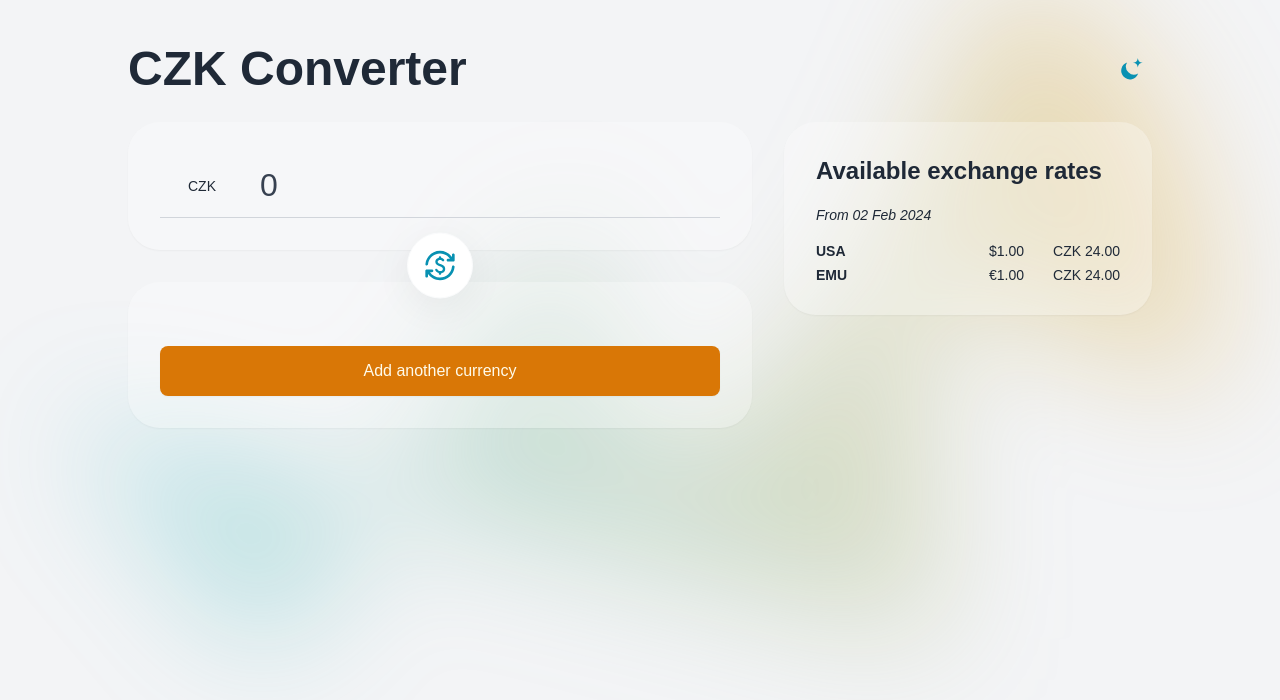
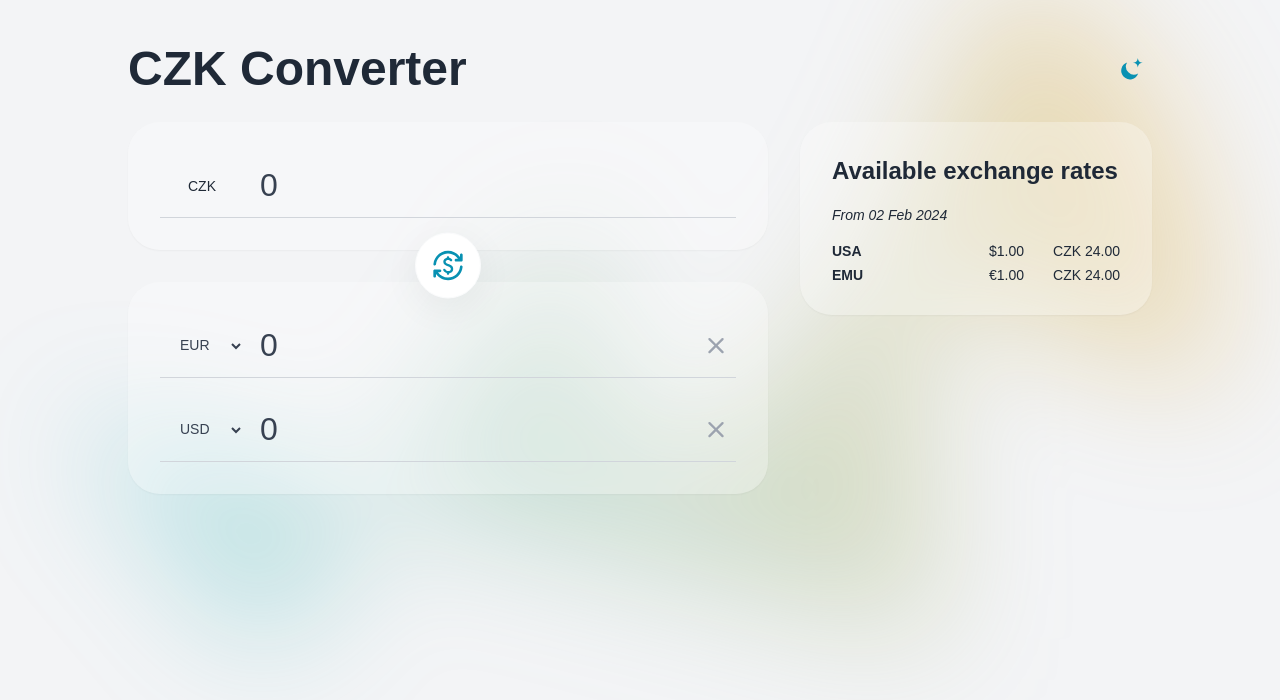
Before and after one commit to mdrbohlav/momence-currency-converter, a React (Vite) app: page / in a window 1280 px wide. Shown: the top 700 px of the page. Built offline with nearby package versions, Linux system fonts and the light colour scheme; a web font is replaced by a local one.

Commit message:
add default selected foreign currencies

```diff
--- a/src/features/converter/Converter.tsx
+++ b/src/features/converter/Converter.tsx
@@ -1,4 +1,4 @@
-import { useState } from 'react';
+import { useEffect, useState } from 'react';
 
 import { useExchangeRates } from '../../hooks/useExchangeRates';
 import { IChangeValue } from '../../interfaces/features/converter/changeValue';
@@ -60,6 +60,24 @@ function Converter() {
     setForeignCurrencies((state) => state.filter((fc) => fc.id !== foreignCurrencyId));
   }
 
+  useEffect(() => {
+    if (foreignCurrencies.length) return;
+
+    const newForeignCurrencies = [];
+
+    if (unusedCurrencies.includes('EUR')) {
+      newForeignCurrencies.push({ id: Math.random(), currency: 'EUR' });
+    }
+
+    if (unusedCurrencies.includes('USD')) {
+      newForeignCurrencies.push({ id: Math.random(), currency: 'USD' });
+    }
+
+    if (!newForeignCurrencies.length) return;
+
+    setForeignCurrencies(newForeignCurrencies);
+  }, [exchangeRates]);
+
   if (isLoading) return <Spinner />;
 
   if (isError) return <LoadingError />;
@@ -97,7 +115,7 @@ function Converter() {
 
           {unusedCurrencies.length > 0 && (
             <Button $block onClick={handleAddForeignCurrency}>
-              Add another currency
+              Add currency
             </Button>
           )}
         </Spacer>
```
